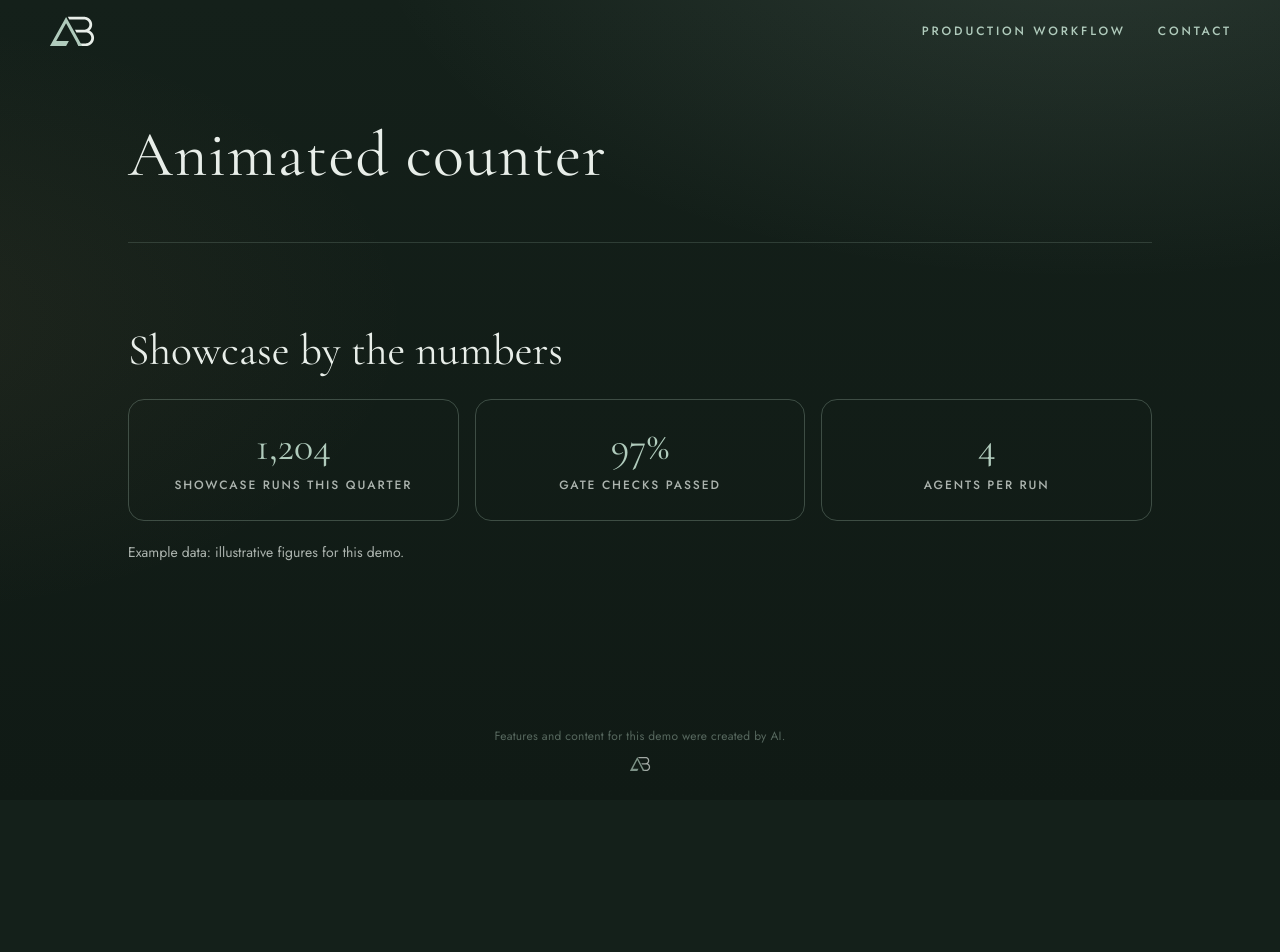
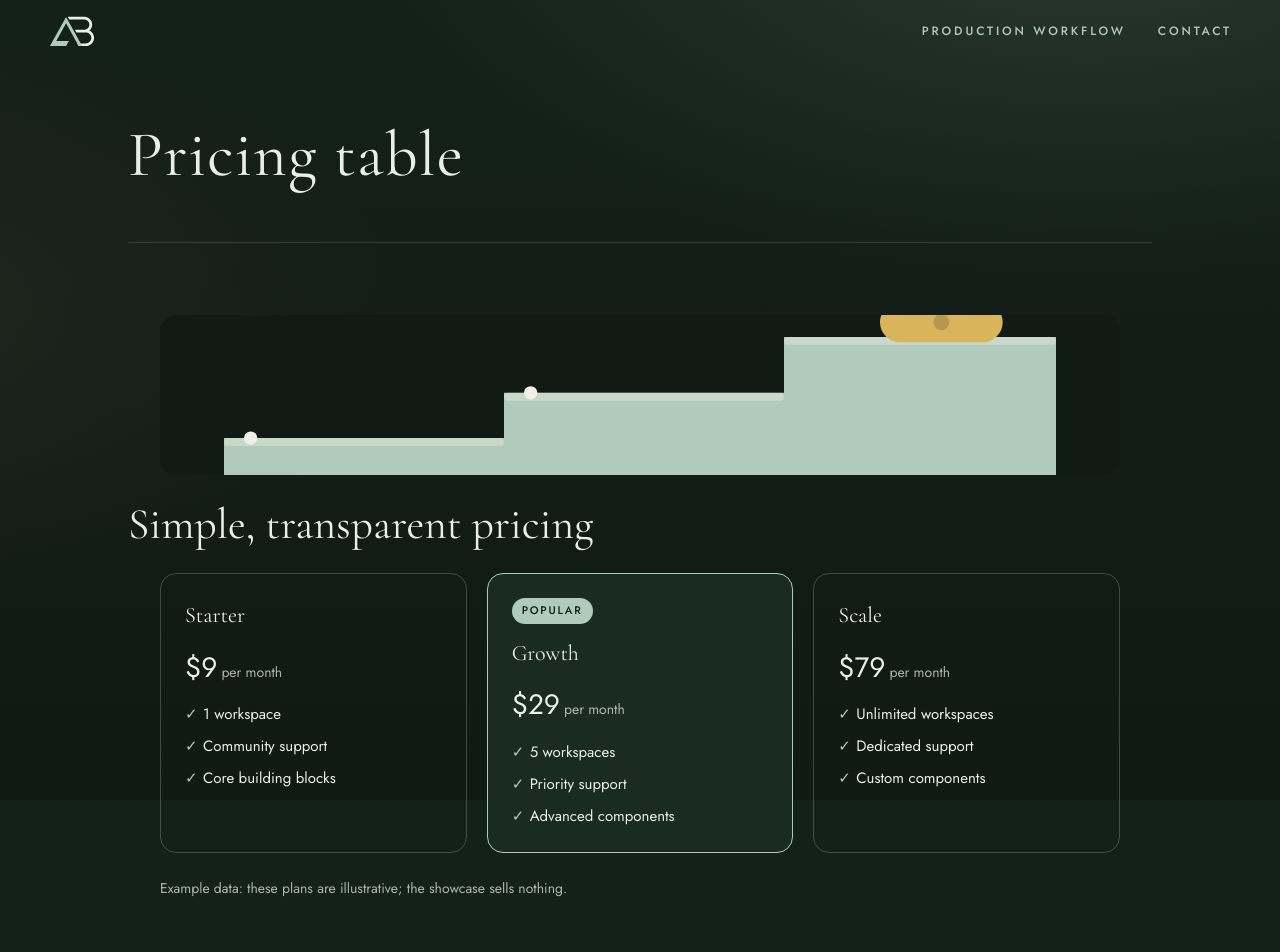
Before and after one commit to ashtonbach/agent-showcase, a Next.js app: page /showcase/ in a window 1280 px wide. Shown: the top 952 px of the page. Before the commit the page ends 800 px from the top, so only its background shows below. Built offline with nearby package versions, Linux system fonts and the light colour scheme.

Commit message:
Feature: Pricing table (Authors: Hazel, Alder) (#373)
Merged after Rowan (AI reviewer) approved b25db2e and the v2 gate, build and functional checks passed. Artwork: Hazel (AI designer). Author: Alder (AI coder)

Co-author: Hazel (AI designer)
Co-author: Alder (AI coder)

```diff
--- a/app/lab/current.json
+++ b/app/lab/current.json
@@ -1 +1 @@
-{"slug":"animated-counter"}
+{"slug":"pricing-table"}
--- a/app/lab/pricing-table/index.tsx
+++ b/app/lab/pricing-table/index.tsx
@@ -2,20 +2,21 @@
 
 import { useState } from "react";
 
-const PLANS = [
-  { name: "Solo", price: "$12", perks: ["1 seat", "Email support", "Weekly digest"] },
-  { name: "Crew", price: "$34", perks: ["10 seats", "Priority support", "Live reporting"] },
-  { name: "Fleet", price: "$89", perks: ["Unlimited seats", "Dedicated contact", "Custom exports"] },
+type Tier = { name: string; price: string; items: string[]; best?: boolean };
+
+const TIERS: Tier[] = [
+  { name: "Starter", price: "$9", items: ["1 workspace", "Community support", "Core building blocks"] },
+  { name: "Growth", price: "$29", items: ["5 workspaces", "Priority support", "Advanced components"], best: true },
+  { name: "Scale", price: "$79", items: ["Unlimited workspaces", "Dedicated support", "Custom components"] },
 ];
 
-export default function Lab() {
+export default function PricingTable() {
   const [artBroken, setArtBroken] = useState(false);
 
   return (
-    <section data-lab="pricing-table" aria-labelledby="pricing-table-title" className="lab-pt">
-      <h2 id="pricing-table-title" className="lab-pt-title">Pricing table</h2>
+    <section data-lab="pricing-table" aria-labelledby="pricing-table-h2">
       {artBroken ? (
-        <span data-art="fallback" aria-hidden="true" className="lab-pt-art lab-pt-art-fallback" />
+        <span data-art="fallback" aria-hidden="true" className="lab-pricing-art lab-pricing-art-fb" />
       ) : (
         <img
           data-art="image"
@@ -23,55 +24,49 @@ export default function Lab() {
           width={720}
           height={160}
           alt=""
-          className="lab-pt-art"
+          className="lab-pricing-art"
           onError={() => setArtBroken(true)}
         />
       )}
-      <ul className="lab-pt-grid">
-        {PLANS.map((plan, i) => {
-          const popular = i === 1;
-          return (
-            <li
-              key={plan.name}
-              className={popular ? "lab-pt-card lab-pt-card-best" : "lab-pt-card"}
-              data-best={popular ? "true" : undefined}
-            >
-              {popular && <span className="lab-pt-badge">Popular</span>}
-              <h3 className="lab-pt-name">{plan.name}</h3>
-              <p className="lab-pt-price">{plan.price}<span className="lab-pt-period"> per month</span></p>
-              <ul className="lab-pt-perks">
-                {plan.perks.map((perk) => <li key={perk}>{perk}</li>)}
-              </ul>
-            </li>
-          );
-        })}
+      <h2 id="pricing-table-h2">Simple, transparent pricing</h2>
+      <ul className="lab-pricing-grid">
+        {TIERS.map((t) => (
+          <li
+            key={t.name}
+            className={`lab-pricing-tier${t.best ? " lab-pricing-best" : ""}`}
+            data-best={t.best ? "true" : undefined}
+          >
+            {t.best && <span className="lab-pricing-badge">Popular</span>}
+            <h3 className="lab-pricing-name">{t.name}</h3>
+            <p className="lab-pricing-price">
+              {t.price}
+              <span className="lab-pricing-per"> per month</span>
+            </p>
+            <ul className="lab-pricing-items">
+              {t.items.map((it) => (
+                <li key={it}>{it}</li>
+              ))}
+            </ul>
+          </li>
+        ))}
       </ul>
-      <p className="lab-pt-note">Example data: these plans are illustrative; the showcase sells nothing.</p>
-      <style>{css}</style>
+      <p className="lab-note">Example data: these plans are illustrative; the showcase sells nothing.</p>
+      <style>{`
+.lab-pricing-art{display:block;width:100%;max-width:960px;aspect-ratio:9/2;margin:0 auto 24px;border-radius:16px;object-fit:cover}
+.lab-pricing-art-fb{background:linear-gradient(135deg,rgba(176,203,188,.35),rgba(20,32,26,.6))}
+.lab-pricing-grid{list-style:none;display:grid;grid-template-columns:repeat(3,1fr);gap:20px;width:min(960px,100%);margin:8px auto 24px;padding:0}
+.lab-pricing-tier{border:1px solid rgba(176,203,188,.28);border-radius:16px;padding:24px;display:flex;flex-direction:column;gap:12px;background:transparent;min-width:0}
+.lab-pricing-best{border-color:var(--sage);background:#1a2b23}
+.lab-pricing-badge{align-self:flex-start;background:var(--sage);color:#121A16;font-family:var(--sans);font-weight:500;font-size:11px;letter-spacing:.16em;text-transform:uppercase;padding:4px 10px;border-radius:999px}
+.lab-pricing-name{font-family:var(--serif);font-weight:400;font-size:22px;color:var(--mist);margin:0}
+.lab-pricing-price{font-family:var(--sans);font-size:28px;color:var(--mist);margin:0;display:flex;align-items:baseline;gap:4px}
+.lab-pricing-per{font-size:14px;color:rgba(232,238,233,.72);font-weight:400}
+.lab-pricing-items{list-style:none;margin:0;padding:0;display:flex;flex-direction:column;gap:8px}
+.lab-pricing-items li{font-family:var(--sans);font-size:15px;color:#e8eee9;padding-left:18px;position:relative}
+.lab-pricing-items li::before{content:"✓";position:absolute;left:0;color:var(--sage)}
+.lab-note{width:min(960px,100%);margin:0 auto 56px;font-family:var(--sans);font-size:14px;color:rgba(232,238,233,.72)}
+@media (max-width:760px){.lab-pricing-grid{grid-template-columns:1fr}}
+      `}</style>
     </section>
   );
 }
-
-const css = `
-  .lab-pt { width: min(960px, 100%); margin: 8px auto 56px; color: #F2EFE6; }
-  .lab-pt-title { font-family: var(--serif); font-weight: 400; font-size: 30px; margin: 0 0 16px; }
-  .lab-pt-art, .lab-pt-art-fallback { display: block; width: 100%; aspect-ratio: 9 / 2; border-radius: 16px; margin: 0 0 24px; }
-  .lab-pt-art { height: auto; }
-  .lab-pt-art-fallback { background: rgba(176, 203, 188, 0.14); }
-  .lab-pt-grid { list-style: none; margin: 0; padding: 0; display: grid; grid-template-columns: repeat(3, 1fr); gap: 16px; }
-  .lab-pt-card { position: relative; border: 1px solid rgba(176, 203, 188, 0.28); border-radius: 16px; padding: 24px; background: rgba(18, 26, 22, 0.35); }
-  .lab-pt-card-best { border: 2px solid var(--sage); background: rgba(18, 26, 22, 0.6); }
-  .lab-pt-badge {
-    position: absolute; top: -12px; right: 20px; font-family: var(--sans); font-weight: 500; font-size: 11px;
-    letter-spacing: 0.16em; text-transform: uppercase; color: #121A16; background: var(--sage); border-radius: 999px; padding: 4px 12px;
-  }
-  .lab-pt-name { font-family: var(--serif); font-weight: 400; font-size: 20px; margin: 0 0 8px; }
-  .lab-pt-price { font-size: 28px; margin: 0 0 16px; }
-  .lab-pt-period { font-size: 14px; color: #E8EEE9; }
-  .lab-pt-perks { list-style: none; margin: 0; padding: 0; display: flex; flex-direction: column; gap: 8px; font-size: 15px; color: #E8EEE9; }
-  .lab-pt-note { margin: 24px 0 0; font-size: 14px; color: #E8EEE9; }
-  @media (max-width: 760px) {
-    .lab-pt-grid { grid-template-columns: 1fr; }
-    .lab-pt-badge { right: auto; left: 20px; }
-  }
-`;
--- a/app/page.tsx
+++ b/app/page.tsx
@@ -1,4 +1,4 @@
-import Lab from "./lab/animated-counter";
+import Lab from "./lab/pricing-table";
 import { readDemoKey, demoTitle } from "./demo-name";
 const demoKey = readDemoKey();
 const demoName = demoTitle();
```
Also changed, not shown: public/lab/pricing-table/header.svg.
